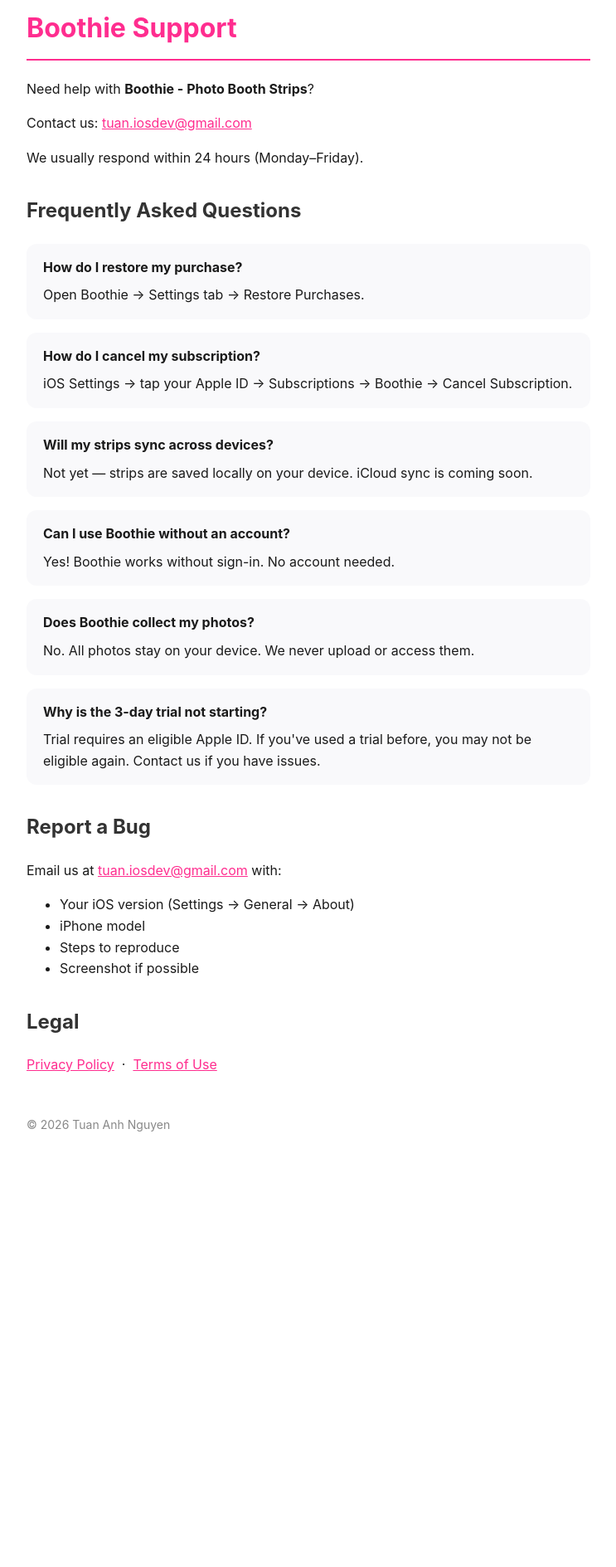
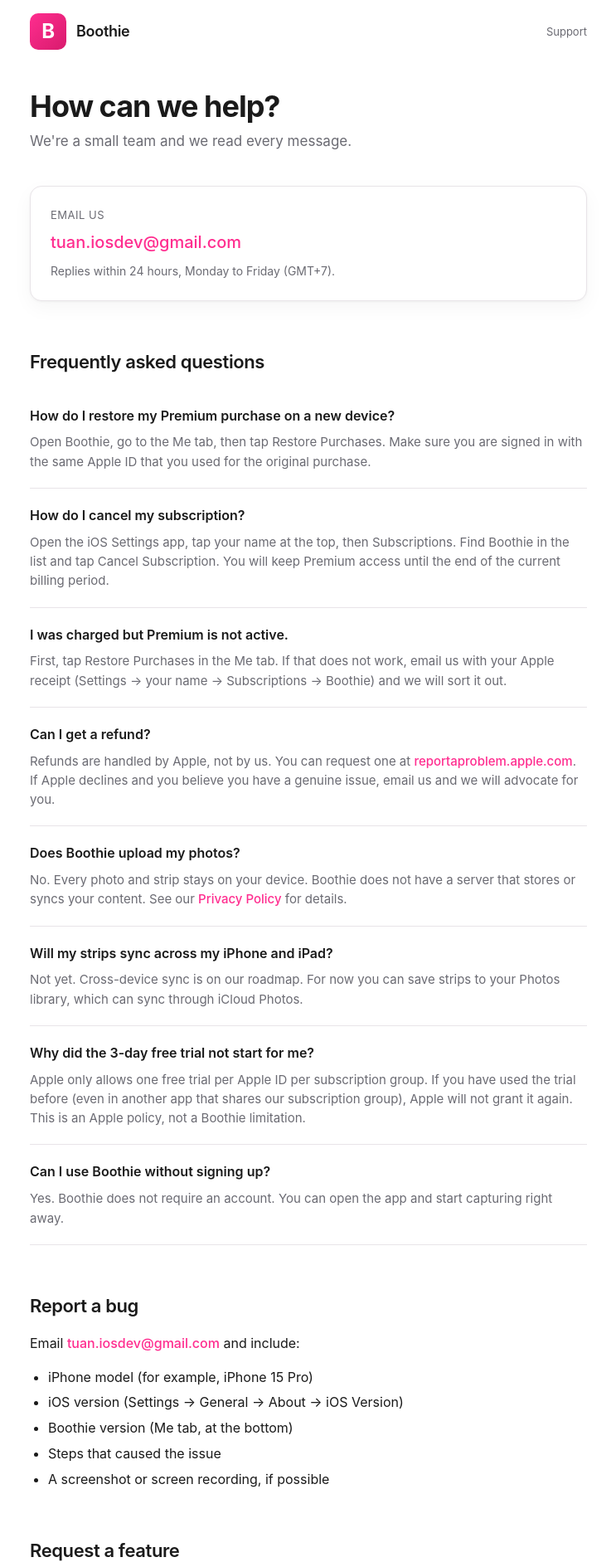
Before and after one commit to anhtuandeveloper/boothie-legal, a plain HTML site: page support.html in a window 1280 px wide. Shown: the part 40-1929 px from the top of the page at 83% size, without its empty margins (268-1011 px from the left). Before the commit the page ends 1455 px from the top, so only its background shows below. Drawn offline with Linux system fonts and the light colour scheme.

Commit message:
refactor: polish support page and landing with unified brand styles

```diff
--- /dev/null
+++ b/assets/styles.css
@@ -0,0 +1,256 @@
+/* Boothie Design System */
+:root {
+  --brand: #ff2d8f;
+  --brand-dark: #d81b6d;
+  --bg: #ffffff;
+  --bg-soft: #faf7fa;
+  --bg-card: #ffffff;
+  --text: #1a1a1a;
+  --text-soft: #6b6b73;
+  --border: #e8e4e8;
+  --radius: 14px;
+  --shadow: 0 1px 3px rgba(0,0,0,.04), 0 8px 24px rgba(0,0,0,.04);
+}
+
+@media (prefers-color-scheme: dark) {
+  :root {
+    --bg: #0e0e10;
+    --bg-soft: #16161a;
+    --bg-card: #1a1a1f;
+    --text: #f2f2f5;
+    --text-soft: #a5a5ae;
+    --border: #2a2a30;
+    --shadow: 0 1px 3px rgba(0,0,0,.4), 0 8px 24px rgba(0,0,0,.3);
+  }
+}
+
+* { box-sizing: border-box; }
+
+html, body {
+  margin: 0;
+  padding: 0;
+  font-family: -apple-system, BlinkMacSystemFont, "SF Pro Display", "SF Pro Text", "Segoe UI", system-ui, sans-serif;
+  background: var(--bg);
+  color: var(--text);
+  line-height: 1.55;
+  -webkit-font-smoothing: antialiased;
+  -moz-osx-font-smoothing: grayscale;
+}
+
+.container {
+  max-width: 720px;
+  margin: 0 auto;
+  padding: 56px 24px 96px;
+}
+
+header.site {
+  display: flex;
+  align-items: center;
+  gap: 12px;
+  margin-bottom: 48px;
+}
+
+header.site .mark {
+  width: 44px;
+  height: 44px;
+  border-radius: 10px;
+  background: linear-gradient(135deg, var(--brand), var(--brand-dark));
+  display: flex;
+  align-items: center;
+  justify-content: center;
+  color: white;
+  font-size: 24px;
+  font-weight: 700;
+  letter-spacing: -0.5px;
+}
+
+header.site .name {
+  font-size: 18px;
+  font-weight: 600;
+  letter-spacing: -0.3px;
+}
+
+header.site .tag {
+  margin-left: auto;
+  font-size: 13px;
+  color: var(--text-soft);
+}
+
+h1 {
+  font-size: 36px;
+  font-weight: 700;
+  letter-spacing: -1px;
+  margin: 0 0 8px;
+  line-height: 1.15;
+}
+
+.subtitle {
+  font-size: 17px;
+  color: var(--text-soft);
+  margin: 0 0 40px;
+}
+
+h2 {
+  font-size: 22px;
+  font-weight: 600;
+  letter-spacing: -0.4px;
+  margin: 48px 0 16px;
+  padding-top: 8px;
+}
+
+h3 {
+  font-size: 16px;
+  font-weight: 600;
+  margin: 24px 0 8px;
+}
+
+p {
+  margin: 0 0 16px;
+  font-size: 16px;
+}
+
+ul {
+  padding-left: 22px;
+  margin: 0 0 16px;
+}
+
+ul li {
+  margin-bottom: 6px;
+}
+
+a {
+  color: var(--brand);
+  text-decoration: none;
+  font-weight: 500;
+}
+
+a:hover {
+  text-decoration: underline;
+}
+
+.contact-card {
+  background: var(--bg-card);
+  border: 1px solid var(--border);
+  border-radius: var(--radius);
+  padding: 24px;
+  margin: 32px 0;
+  box-shadow: var(--shadow);
+}
+
+.contact-card .label {
+  font-size: 13px;
+  color: var(--text-soft);
+  text-transform: uppercase;
+  letter-spacing: 0.5px;
+  margin-bottom: 8px;
+}
+
+.contact-card .email {
+  font-size: 20px;
+  font-weight: 600;
+}
+
+.contact-card .hours {
+  font-size: 14px;
+  color: var(--text-soft);
+  margin-top: 8px;
+}
+
+.faq-item {
+  border-bottom: 1px solid var(--border);
+  padding: 20px 0;
+}
+
+.faq-item:last-child {
+  border-bottom: none;
+}
+
+.faq-item .q {
+  font-weight: 600;
+  margin-bottom: 8px;
+  font-size: 16px;
+}
+
+.faq-item .a {
+  color: var(--text-soft);
+  font-size: 15px;
+  margin: 0;
+}
+
+.faq-item .a a {
+  color: var(--brand);
+}
+
+footer.site {
+  margin-top: 72px;
+  padding-top: 24px;
+  border-top: 1px solid var(--border);
+  display: flex;
+  flex-wrap: wrap;
+  align-items: center;
+  gap: 16px;
+  font-size: 13px;
+  color: var(--text-soft);
+}
+
+footer.site .links {
+  display: flex;
+  gap: 16px;
+}
+
+footer.site .copy {
+  margin-left: auto;
+}
+
+@media (max-width: 480px) {
+  .container { padding: 32px 20px 64px; }
+  h1 { font-size: 28px; }
+  .subtitle { font-size: 16px; }
+  header.site .tag { display: none; }
+  footer.site { flex-direction: column; align-items: flex-start; }
+  footer.site .copy { margin-left: 0; }
+}
+
+/* Landing page specific */
+.hero {
+  text-align: center;
+  padding: 80px 0 64px;
+}
+
+.hero .mark {
+  width: 96px;
+  height: 96px;
+  border-radius: 22px;
+  margin: 0 auto 24px;
+  background: linear-gradient(135deg, var(--brand), var(--brand-dark));
+  display: flex;
+  align-items: center;
+  justify-content: center;
+  color: white;
+  font-size: 48px;
+  font-weight: 700;
+  box-shadow: 0 10px 30px rgba(255, 45, 143, 0.3);
+}
+
+.hero h1 {
+  font-size: 48px;
+}
+
+.hero .subtitle {
+  font-size: 19px;
+  max-width: 480px;
+  margin: 0 auto 32px;
+}
+
+.hero .links {
+  display: flex;
+  gap: 24px;
+  justify-content: center;
+  flex-wrap: wrap;
+}
+
+@media (max-width: 480px) {
+  .hero { padding: 48px 0 32px; }
+  .hero h1 { font-size: 36px; }
+  .hero .subtitle { font-size: 16px; }
+}
--- a/support.html
+++ b/support.html
@@ -2,70 +2,93 @@
 <html lang="en">
 <head>
 <meta charset="UTF-8">
-<meta name="viewport" content="width=device-width, initial-scale=1.0">
-<title>Boothie Support</title>
-<style>
-body { font-family: -apple-system, system-ui, sans-serif; max-width: 680px; margin: 48px auto; padding: 0 20px; line-height: 1.6; color: #1a1a1a; }
-h1 { color: #ff2d8f; border-bottom: 2px solid #ff2d8f; padding-bottom: 12px; }
-h2 { color: #333; margin-top: 32px; }
-a { color: #ff2d8f; }
-.faq { background: #f9f9fb; padding: 16px 20px; border-radius: 12px; margin: 16px 0; }
-.faq strong { display: block; margin-bottom: 8px; }
-</style>
+<meta name="viewport" content="width=device-width, initial-scale=1">
+<title>Support — Boothie</title>
+<meta name="description" content="Boothie support. Contact us, find answers in the FAQ, or report a bug.">
+<link rel="stylesheet" href="assets/styles.css">
 </head>
 <body>
-<h1>Boothie Support</h1>
-<p>Need help with <strong>Boothie - Photo Booth Strips</strong>?</p>
-<p>Contact us: <a href="mailto:tuan.iosdev@gmail.com">tuan.iosdev@gmail.com</a></p>
-<p>We usually respond within 24 hours (Monday–Friday).</p>
+<div class="container">
 
-<h2>Frequently Asked Questions</h2>
+  <header class="site">
+    <div class="mark">B</div>
+    <div class="name">Boothie</div>
+    <div class="tag">Support</div>
+  </header>
 
-<div class="faq">
-<strong>How do I restore my purchase?</strong>
-Open Boothie → Settings tab → Restore Purchases.
+  <h1>How can we help?</h1>
+  <p class="subtitle">We're a small team and we read every message.</p>
+
+  <div class="contact-card">
+    <div class="label">Email us</div>
+    <div class="email"><a href="mailto:tuan.iosdev@gmail.com">tuan.iosdev@gmail.com</a></div>
+    <div class="hours">Replies within 24 hours, Monday to Friday (GMT+7).</div>
   </div>
 
-<div class="faq">
-<strong>How do I cancel my subscription?</strong>
-iOS Settings → tap your Apple ID → Subscriptions → Boothie → Cancel Subscription.
+  <h2>Frequently asked questions</h2>
+
+  <div class="faq-item">
+    <div class="q">How do I restore my Premium purchase on a new device?</div>
+    <p class="a">Open Boothie, go to the Me tab, then tap Restore Purchases. Make sure you are signed in with the same Apple ID that you used for the original purchase.</p>
   </div>
 
-<div class="faq">
-<strong>Will my strips sync across devices?</strong>
-Not yet — strips are saved locally on your device. iCloud sync is coming soon.
+  <div class="faq-item">
+    <div class="q">How do I cancel my subscription?</div>
+    <p class="a">Open the iOS Settings app, tap your name at the top, then Subscriptions. Find Boothie in the list and tap Cancel Subscription. You will keep Premium access until the end of the current billing period.</p>
   </div>
 
-<div class="faq">
-<strong>Can I use Boothie without an account?</strong>
-Yes! Boothie works without sign-in. No account needed.
+  <div class="faq-item">
+    <div class="q">I was charged but Premium is not active.</div>
+    <p class="a">First, tap Restore Purchases in the Me tab. If that does not work, email us with your Apple receipt (Settings → your name → Subscriptions → Boothie) and we will sort it out.</p>
   </div>
 
-<div class="faq">
-<strong>Does Boothie collect my photos?</strong>
-No. All photos stay on your device. We never upload or access them.
+  <div class="faq-item">
+    <div class="q">Can I get a refund?</div>
+    <p class="a">Refunds are handled by Apple, not by us. You can request one at <a href="https://reportaproblem.apple.com" target="_blank" rel="noopener">reportaproblem.apple.com</a>. If Apple declines and you believe you have a genuine issue, email us and we will advocate for you.</p>
   </div>
 
-<div class="faq">
-<strong>Why is the 3-day trial not starting?</strong>
-Trial requires an eligible Apple ID. If you've used a trial before, you may not be eligible again. Contact us if you have issues.
+  <div class="faq-item">
+    <div class="q">Does Boothie upload my photos?</div>
+    <p class="a">No. Every photo and strip stays on your device. Boothie does not have a server that stores or syncs your content. See our <a href="privacy-policy.html">Privacy Policy</a> for details.</p>
   </div>
 
-<h2>Report a Bug</h2>
-<p>Email us at <a href="mailto:tuan.iosdev@gmail.com">tuan.iosdev@gmail.com</a> with:</p>
+  <div class="faq-item">
+    <div class="q">Will my strips sync across my iPhone and iPad?</div>
+    <p class="a">Not yet. Cross-device sync is on our roadmap. For now you can save strips to your Photos library, which can sync through iCloud Photos.</p>
+  </div>
+
+  <div class="faq-item">
+    <div class="q">Why did the 3-day free trial not start for me?</div>
+    <p class="a">Apple only allows one free trial per Apple ID per subscription group. If you have used the trial before (even in another app that shares our subscription group), Apple will not grant it again. This is an Apple policy, not a Boothie limitation.</p>
+  </div>
+
+  <div class="faq-item">
+    <div class="q">Can I use Boothie without signing up?</div>
+    <p class="a">Yes. Boothie does not require an account. You can open the app and start capturing right away.</p>
+  </div>
+
+  <h2>Report a bug</h2>
+  <p>Email <a href="mailto:tuan.iosdev@gmail.com">tuan.iosdev@gmail.com</a> and include:</p>
   <ul>
-<li>Your iOS version (Settings → General → About)</li>
-<li>iPhone model</li>
-<li>Steps to reproduce</li>
-<li>Screenshot if possible</li>
+    <li>iPhone model (for example, iPhone 15 Pro)</li>
+    <li>iOS version (Settings → General → About → iOS Version)</li>
+    <li>Boothie version (Me tab, at the bottom)</li>
+    <li>Steps that caused the issue</li>
+    <li>A screenshot or screen recording, if possible</li>
   </ul>
 
-<h2>Legal</h2>
-<p>
-<a href="privacy-policy.html">Privacy Policy</a> &nbsp;·&nbsp;
-<a href="terms.html">Terms of Use</a>
-</p>
+  <h2>Request a feature</h2>
+  <p>We prioritize what users ask for the most. Tell us what template, filter, or feature would make Boothie better for you, and we will add it to the roadmap.</p>
 
-<p style="margin-top: 48px; color: #888; font-size: 14px;">© 2026 Tuan Anh Nguyen</p>
+  <footer class="site">
+    <div class="links">
+      <a href="index.html">Home</a>
+      <a href="privacy-policy.html">Privacy</a>
+      <a href="terms.html">Terms</a>
+    </div>
+    <div class="copy">&copy; 2026 Tuan Anh Nguyen</div>
+  </footer>
+
+</div>
 </body>
 </html>
```
Also changed, not shown: index.html (+14 -15 lines). Lines whose indentation alone changed are shown as unchanged.
